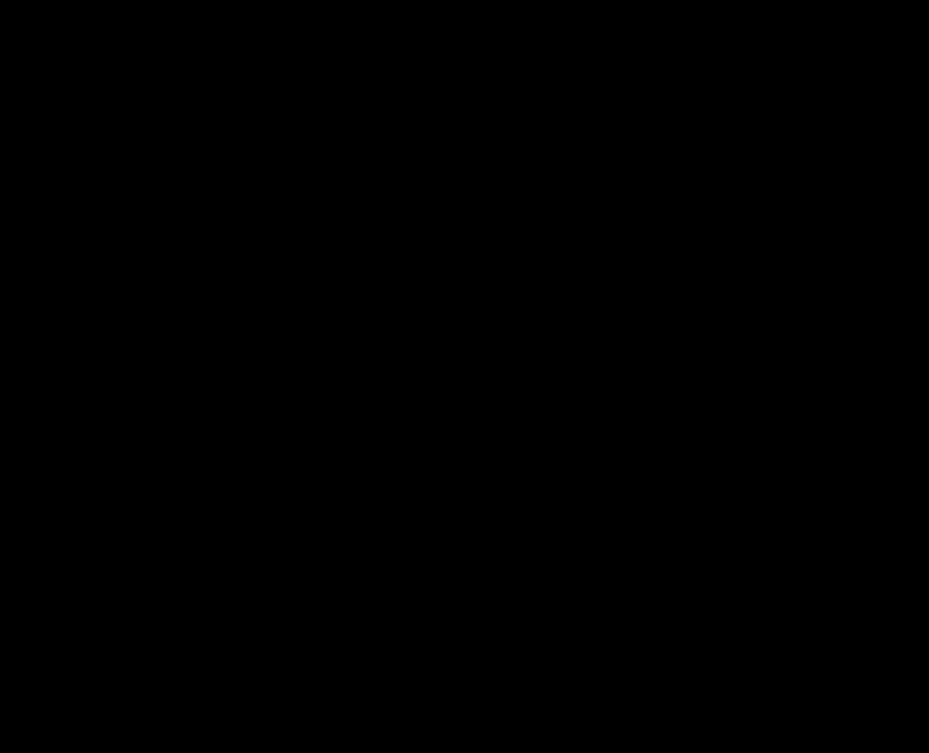
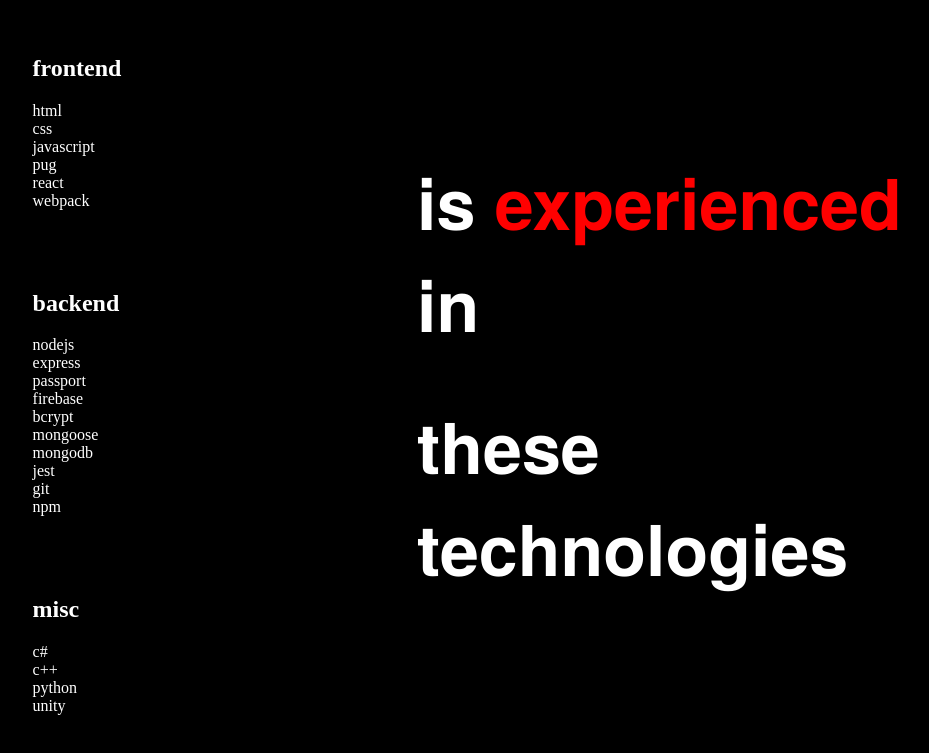
Before and after one commit to orangeola/web-resume, a React (Create React App) app: page / in a window 1280 px wide. Shown: the part 825-1578 px from the top of the page, without its empty margins (243-1172 px from the left). Before the commit the page ends 800 px from the top, so only its background shows below. Built offline with nearby package versions, Linux system fonts and the light colour scheme.

Commit message:
Add draft of technologies section

```diff
--- a/src/components/Body.js
+++ b/src/components/Body.js
@@ -1,10 +1,12 @@
 import '../styles/Body.css'
 import Home from '../components/Home'
+import Tech from '../components/Tech'
 
 function Body() {
   return (
     <div className="Body">
       <Home />
+      <Tech />
     </div>
   );
 }
--- a/src/components/Header.js
+++ b/src/components/Header.js
@@ -3,9 +3,9 @@
 function Header() {
   return (
     <div className="Header">
-        <p>Technologies</p>
-        <p>Work</p>
-        <p>Contact</p>
+        <p>technologies</p>
+        <p style={{color:'red'}}>work</p>
+        <p>contact</p>
     </div>
   );
 }
--- /dev/null
+++ b/src/components/Lists.js
@@ -0,0 +1,37 @@
+function Lists() {
+  return (
+    <div className="Lists">
+      <div>
+        <h2>frontend</h2>
+        <p>html</p>
+        <p>css</p>
+        <p>javascript</p>
+        <p>pug</p>
+        <p>react</p>
+        <p>webpack</p>
+      </div>
+      <div>
+        <h2>backend</h2>
+        <p>nodejs</p>
+        <p>express</p>
+        <p>passport</p>
+        <p>firebase</p>
+        <p>bcrypt</p>
+        <p>mongoose</p>
+        <p>mongodb</p>
+        <p>jest</p>
+        <p>git</p>
+        <p>npm</p>
+      </div>
+      <div>
+        <h2>misc</h2>
+        <p>c#</p>
+        <p>c++</p>
+        <p>python</p>
+        <p>unity</p>
+      </div>
+    </div>
+  );
+}
+
+export default Lists;
--- /dev/null
+++ b/src/components/Tech.js
@@ -0,0 +1,16 @@
+import '../styles/Tech.css'
+import Lists from '../components/Lists'
+
+function Tech() {
+  return (
+    <div className="Tech">
+      <Lists />
+      <div className="Text">
+        <h1>is <span style={{color:'red'}}>experienced</span> in</h1>
+        <h1>these technologies</h1>
+      </div>
+    </div>
+  );
+}
+
+export default Tech;
--- a/src/styles/Header.css
+++ b/src/styles/Header.css
@@ -5,8 +5,10 @@
     z-index: 1;
     display: flex;
     top: 0;
-    flex-direction: column;
+    flex-direction: row;
+    justify-content: flex-end;
     color: white;
+    padding-right: 10px;
 }
 
 .Header > p {
--- /dev/null
+++ b/src/styles/Tech.css
@@ -0,0 +1,30 @@
+.Tech {
+    display: flex;
+    height: 100vh;
+    flex-wrap: wrap;
+    flex-direction: row;
+}
+
+.Text > h1 {
+    font-size: 70px;
+    padding-right: 100px;
+    margin: 20px;
+}
+
+.Text {
+    display: flex;
+    flex-wrap: wrap;
+    flex-direction: column;
+    align-content: flex-end;
+    justify-content: center;
+    width: 50%;
+}
+
+.Lists {
+    width: 50%;
+    display: flex;
+    flex-wrap: wrap;
+    flex-direction: column;
+    align-content: center;
+    justify-content: space-evenly;
+}
```
Also changed, not shown: 1 other file (tests, documents, lock files or other folders).
